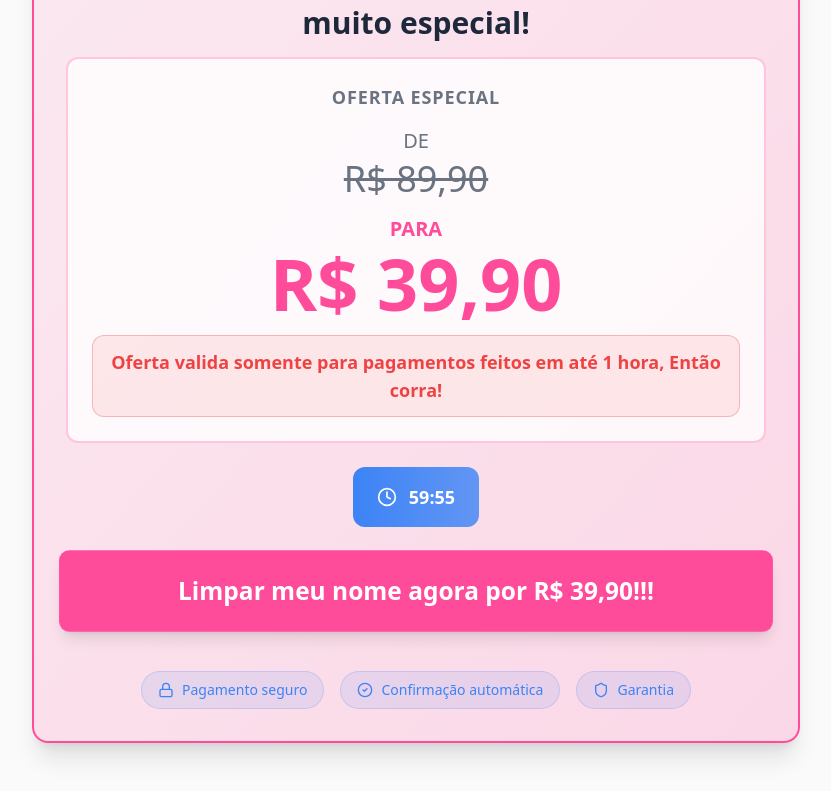
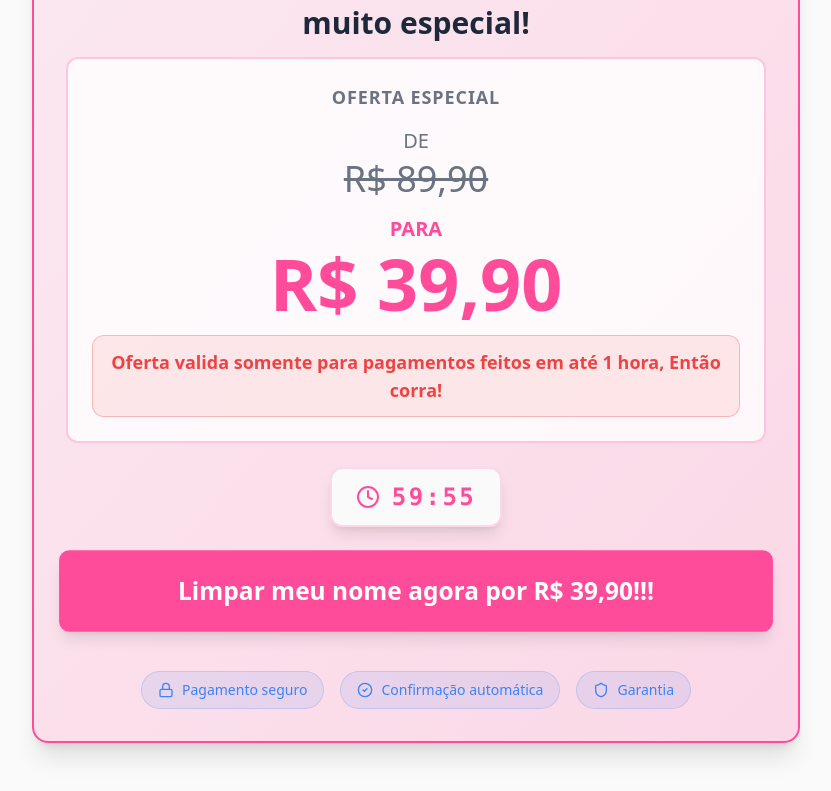
Before and after one commit to pedrocostaflamengo-commits/first-impressions-matter, a React (Vite) app: page /resultado in a window 1280 px wide. Shown: the part 1373-2164 px from the top of the page, without its empty margins (224-1055 px from the left). Built offline with nearby package versions, Linux system fonts and the light colour scheme; sample sign-in values are in the browser's storage; the HTML template or start-up script is replaced by a standard one.

Commit message:
Update CountdownTimer.tsx

```diff
--- a/src/components/CountdownTimer.tsx
+++ b/src/components/CountdownTimer.tsx
@@ -30,19 +30,19 @@ export const CountdownTimer = ({
 
   const minutes = Math.floor(timeLeft / 60);
   const seconds = timeLeft % 60;
-  const isUrgent = timeLeft < 300; // Less than 5 minutes
+  const isUrgent = timeLeft < 300; // Menos de 5 minutos
 
   return (
     <div className={cn(
-      "inline-flex items-center gap-3 px-6 py-4 rounded-xl",
-      "bg-gradient-to-r font-bold text-lg transition-all duration-300",
+      "inline-flex items-center gap-3 px-6 py-3 rounded-xl shadow-lg",
+      "font-bold text-2xl transition-all duration-300 border-2",
       isUrgent
-        ? "from-destructive to-destructive/80 text-destructive-foreground animate-pulse-soft"
-        : "from-secondary to-secondary/80 text-secondary-foreground",
+        ? "bg-destructive/10 border-destructive text-destructive animate-pulse"
+        : "bg-background border-primary/20 text-primary",
       className
     )}>
-      <Clock className="w-5 h-5" />
-      <span>
+      <Clock className="w-6 h-6" />
+      <span className="font-mono tracking-widest">
         {String(minutes).padStart(2, '0')}:{String(seconds).padStart(2, '0')}
       </span>
     </div>
```
